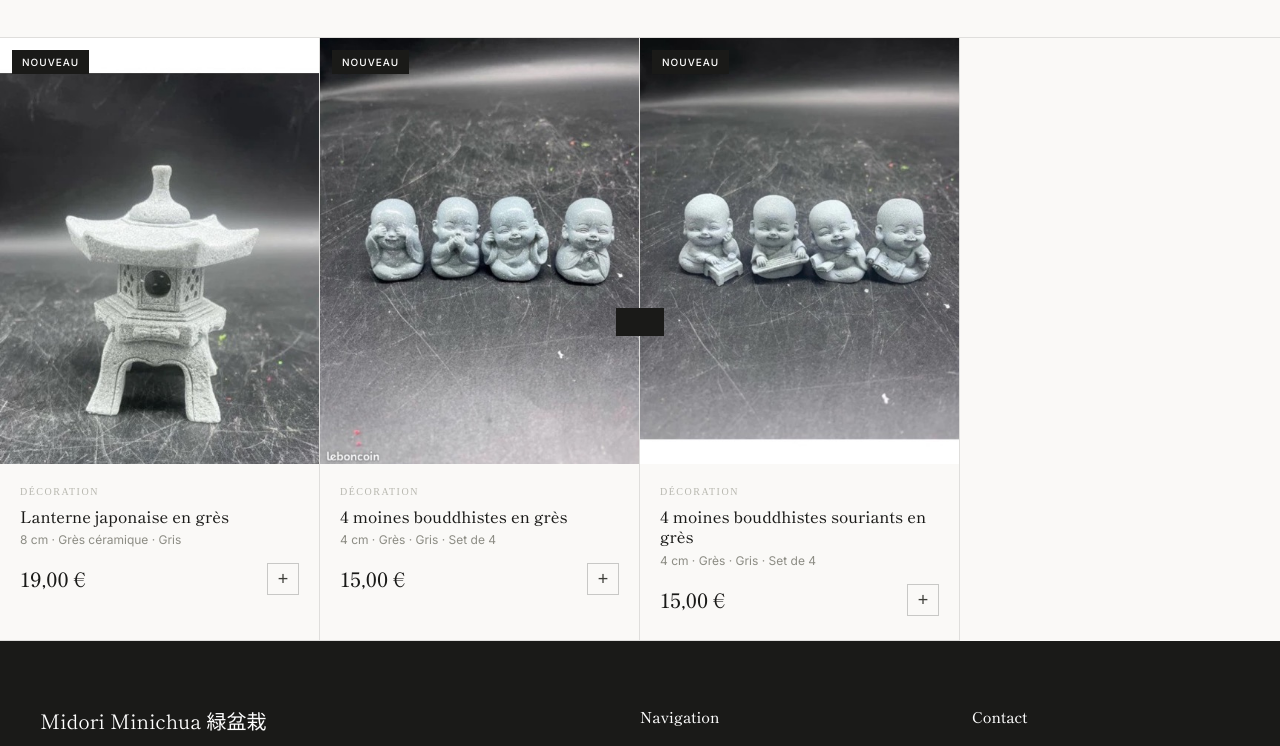
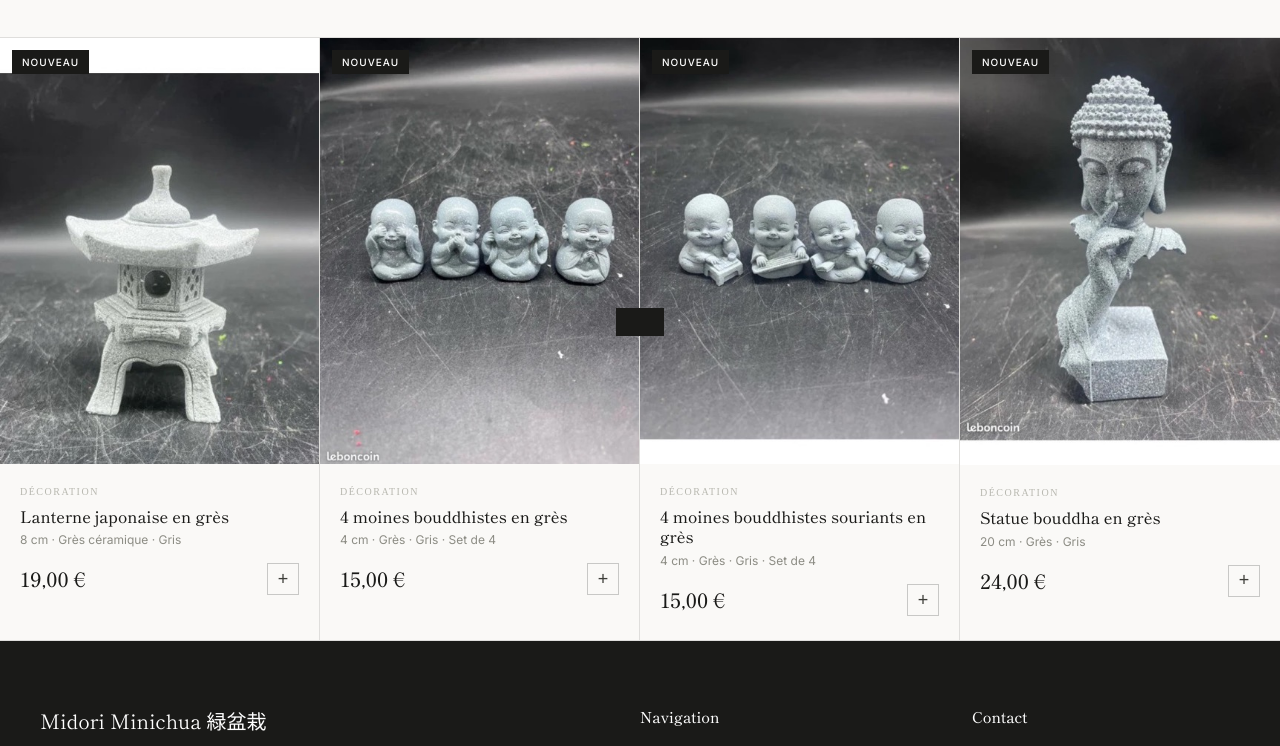
Before and after one commit to AlexisMinssieux/midori-minichua, a plain HTML site: page boutique.html in a window 1280 px wide. Shown: the part 512-1258 px from the top of the page. Drawn offline with Linux system fonts and the light colour scheme.

Commit message:
Ajout produit : Statue bouddha en grès 20cm (24€) avec 3 photos
Co-Authored-By: Claude Sonnet 4.6 <noreply@anthropic.com>

```diff
--- a/boutique.html
+++ b/boutique.html
@@ -180,6 +180,19 @@ const products = [
     imgs: ["img/moines-sourire-1.jpg", "img/moines-sourire-2.jpg", "img/moines-sourire-3.jpg"],
     tags: ["Grès", "Zen", "Méditation"],
     desc: "Set de 4 moines bouddhistes en grès zen méditation souriant, 4 cm de haut. Chaque moine tient un petit livre. État neuf. Livraison dès 4,99 € ou remise en main propre à Saint-Genis-Laval."
+  },
+  {
+    id: 4,
+    name: "Statue bouddha en grès",
+    species: "Décoration",
+    age: "20 cm · Grès · Gris",
+    price: 24,
+    tag: "Nouveau",
+    category: "accessoire",
+    img: "img/bouddha-gres-1.jpg",
+    imgs: ["img/bouddha-gres-1.jpg", "img/bouddha-gres-2.jpg", "img/bouddha-gres-3.jpg"],
+    tags: ["Grès", "Zen", "Méditation"],
+    desc: "Statue bouddha 20 cm en grès zen méditation. État neuf. Livraison dès 6,49 € ou remise en main propre à Saint-Genis-Laval."
   }
 ];
 
```
Also changed, not shown: img/bouddha-gres-1.jpg (added), img/bouddha-gres-2.jpg (added), img/bouddha-gres-3.jpg (added).
